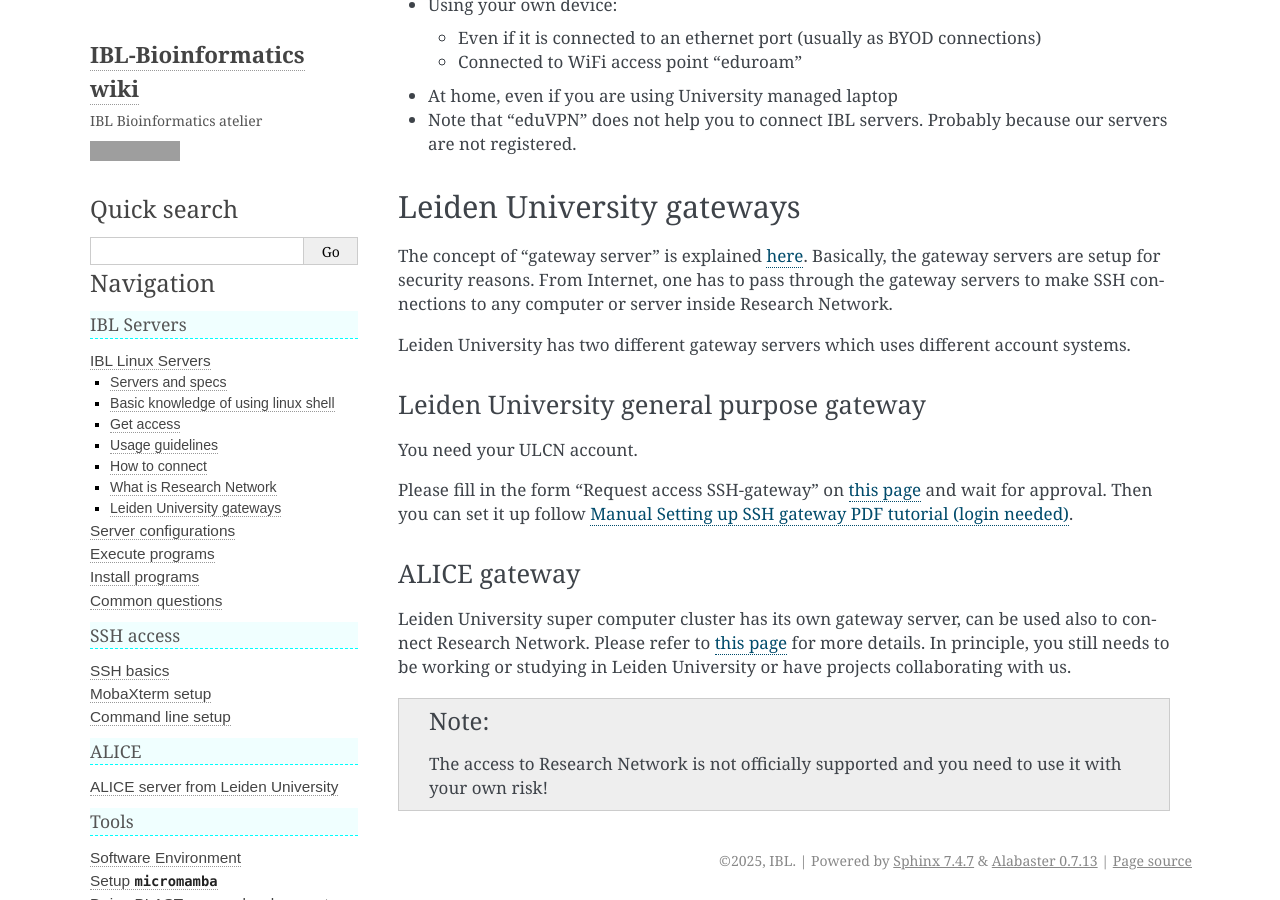
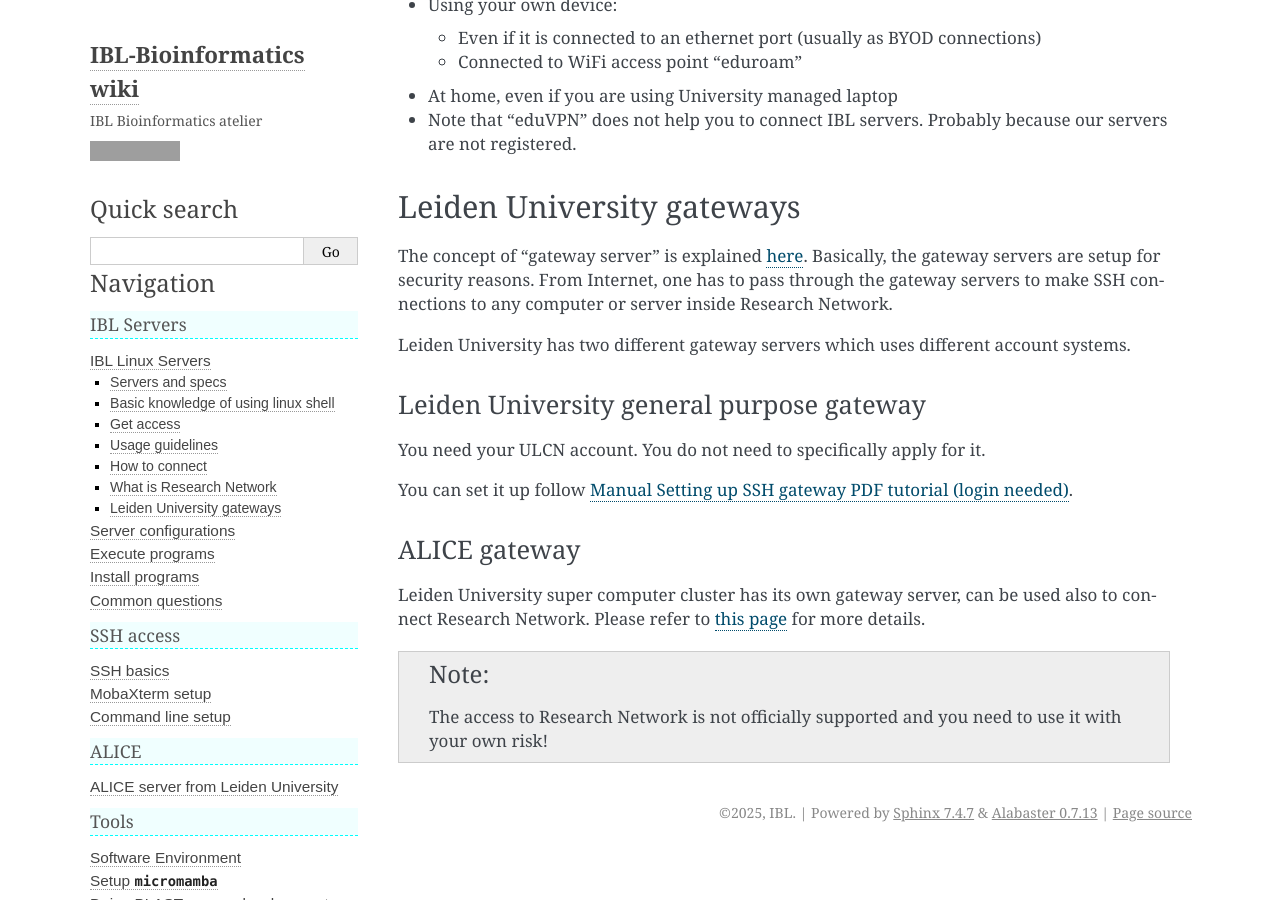
Before and after one commit to IBL-bioinfo/IBL-bioinformatics-wiki, a Sphinx documentation site: the page built from docs/source/IBL_servers/Intro.md, in a window 1280 px wide and 900 px high, scrolled down 5066 px. Built offline with Sphinx 7.4.7, drawn with Linux system fonts in a browser that asks for light colours; grey boxes are pictures that could not be loaded.

Commit message:
No need to apply for gateway

````diff
--- a/docs/source/IBL_servers/Intro.md
+++ b/docs/source/IBL_servers/Intro.md
@@ -167,13 +167,13 @@ Leiden University has two different gateway servers which uses different account
 
 ### Leiden University general purpose gateway
 
-You need your ULCN account.
+You need your ULCN account. You do not need to specifically apply for it.
 
-Please fill in the form "Request access SSH-gateway" on [this page](https://www.staff.universiteitleiden.nl/ict/help-and-support/application-forms/application-forms/service-units/ict-shared-service-centre) and wait for approval. Then you can set it up follow [Manual Setting up SSH gateway PDF tutorial (login needed)](https://helpdesk.universiteitleiden.nl/tas/public/ssp/content/detail/knowledgeitem?unid=4b176453-ad3f-418f-9c15-40a11471de5f).
+You can set it up follow [Manual Setting up SSH gateway PDF tutorial (login needed)](https://helpdesk.universiteitleiden.nl/tas/public/ssp/content/detail/knowledgeitem?unid=4b176453-ad3f-418f-9c15-40a11471de5f).
 
 ### ALICE gateway
 
-Leiden University super computer cluster has its own gateway server, can be used also to connect Research Network. Please refer to [this page](../alice/alice_ibl.md#how-to-get-an-account) for more details. In principle, you still needs to be working or studying in Leiden University or have projects collaborating with us.
+Leiden University super computer cluster has its own gateway server, can be used also to connect Research Network. Please refer to [this page](../alice/alice_ibl.md#how-to-get-an-account) for more details.
 
 ```{note}
 The access to Research Network is not officially supported and you need to use it with your own risk!
````
